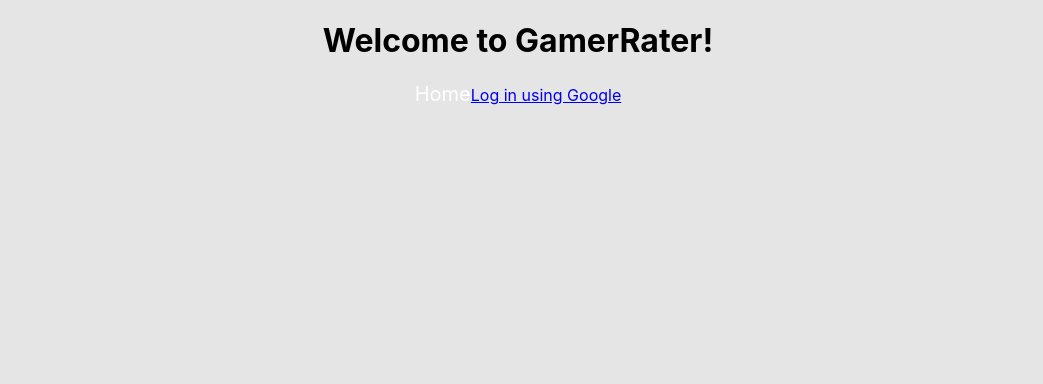
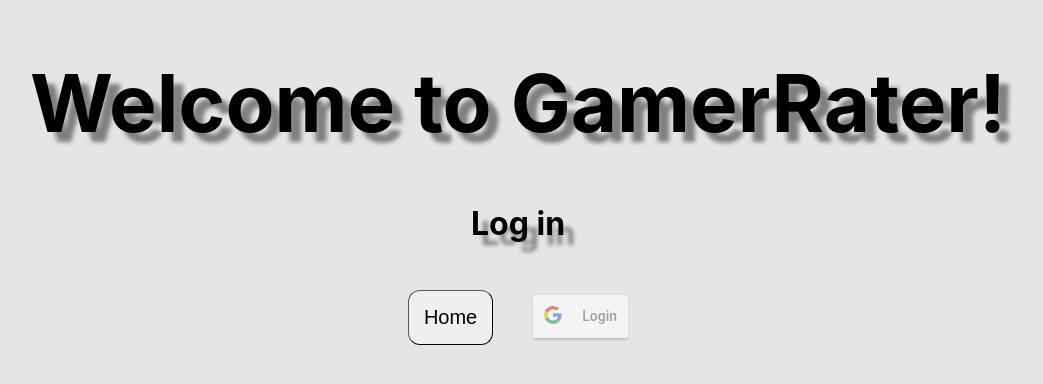
Before and after one commit to mattlol85/Gamerator, a React (Create React App) app in the folder gamerator/: page / in a window 1280 px wide. Shown: the top 384 px of the page, without its empty margins (122-1165 px from the left). Built offline with nearby package versions, Linux system fonts and the light colour scheme; the HTML template or start-up script is replaced by a standard one.

Commit message:
new styles

```diff
--- a/gamerator/src/components/StartPage.js
+++ b/gamerator/src/components/StartPage.js
@@ -1,18 +1,30 @@
 import React from "react";
 import { Link } from "react-router-dom";
+import GoogleLogin from 'react-google-login';
 
+import './styles/StartPage.css';
 export default function StartPage(){
+
+    const responseGoogle = (response) => {
+  console.log(response);
+}
 return(
     <div className="StartPage">
     {/* <div className="Logo"> Welcome to GameRater</div> */}
-    <h1>Welcome to GamerRater!</h1>
+    <h1 className="animate">Welcome to GamerRater!</h1>
+    <h2 className="log"> Log in </h2>
+    <Link to="/home">
+       <button className="HomeLink"> Home </button>
+    </Link >
+     <GoogleLogin
+    clientId="658977310896-knrl3gka66fldh83dao2rhgbblmd4un9.apps.googleusercontent.com"
+    buttonText="Login"
+    onSuccess={responseGoogle}
+    onFailure={responseGoogle}
+    cookiePolicy={'single_host_origin'}
+    className="googleLogin"
+  />
+    </div>
 
-    <Link className="home" to="/home">
-        Home
-      </Link >
-    <Link className="login" to="/login">
-        Log in using Google
-      </Link >
-    </div>
 )
 }
--- /dev/null
+++ b/gamerator/src/components/styles/StartPage.css
@@ -0,0 +1,51 @@
+.StartPage{
+ position: relative;
+
+
+}
+.HomeLink{
+
+	font-size: 20px;
+	margin: 20px;
+	padding: 15px;
+	border-radius: 12px;
+	border-width: 1px;
+	cursor: pointer;
+	transition-duration: .3s;
+}
+
+.HomeLink:hover{
+
+	color: white;
+}
+.googleLogin{
+	margin: 20px;
+
+}
+.animate{
+ font-size: 5em;
+ text-shadow: 10px 10px 4px grey;
+ animation: text 3s ease-out 1s forwards;
+ opacity: 0;
+
+}
+@keyframes text {
+	100%{
+		opacity: 1;
+
+	}
+}
+
+.log{
+ font-size: 2em;
+ text-shadow: 10px 10px 4px grey;
+ animation: text 3s ease-out 2s forwards;
+ opacity: 0;
+}
+
+@keyframes log {
+	100%{
+		opacity: 1;
+
+	}
+}
```
